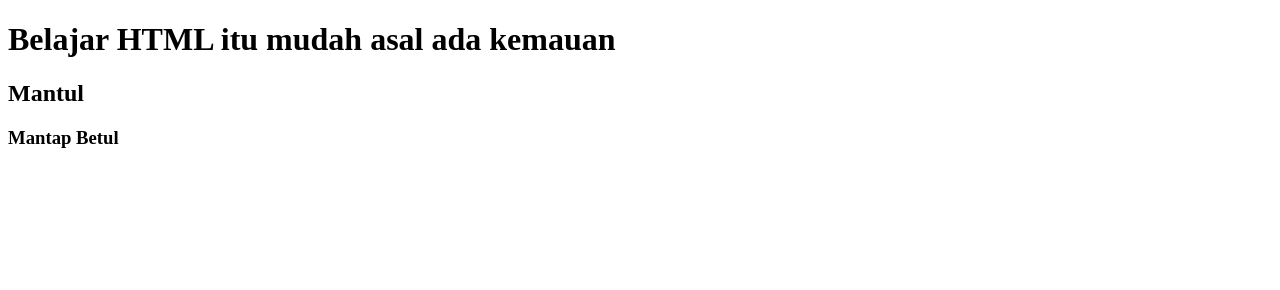
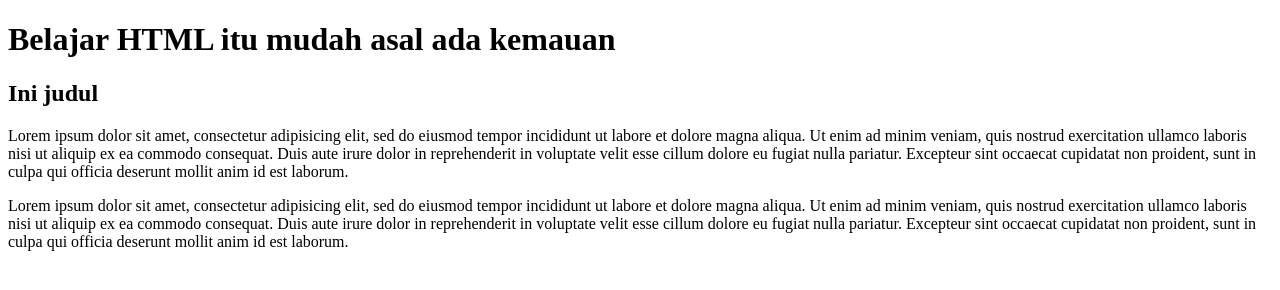
Before and after one commit to IchwanSetyawan/BelajarHTML, a plain HTML site: page index.html in a window 1280 px wide. Drawn offline with Linux system fonts and the light colour scheme.

Commit message:
paragraf

```diff
--- a/index.html
+++ b/index.html
@@ -7,18 +7,34 @@
 <h1>
 	Belajar HTML itu mudah asal ada kemauan
 </h1>
-	<p>
+	<!-- <p>
 		<h2>
 			Mantul
 		</h2>
 
-	</p>
-	<p>
+		</p>
+		<p>
 		<h3>
 			Mantap Betul
 		</h3>
 
-	</p>
+	</p> -->
+
+<h2>Ini judul</h2>
+
+<p>Lorem ipsum dolor sit amet, consectetur adipisicing elit, sed do eiusmod
+tempor incididunt ut labore et dolore magna aliqua. Ut enim ad minim veniam,
+quis nostrud exercitation ullamco laboris nisi ut aliquip ex ea commodo
+consequat. Duis aute irure dolor in reprehenderit in voluptate velit esse
+cillum dolore eu fugiat nulla pariatur. Excepteur sint occaecat cupidatat non
+proident, sunt in culpa qui officia deserunt mollit anim id est laborum.</p>
+
+<p>Lorem ipsum dolor sit amet, consectetur adipisicing elit, sed do eiusmod
+tempor incididunt ut labore et dolore magna aliqua. Ut enim ad minim veniam,
+quis nostrud exercitation ullamco laboris nisi ut aliquip ex ea commodo
+consequat. Duis aute irure dolor in reprehenderit in voluptate velit esse
+cillum dolore eu fugiat nulla pariatur. Excepteur sint occaecat cupidatat non
+proident, sunt in culpa qui officia deserunt mollit anim id est laborum.</p>
 
 </body>
 </html>
```
